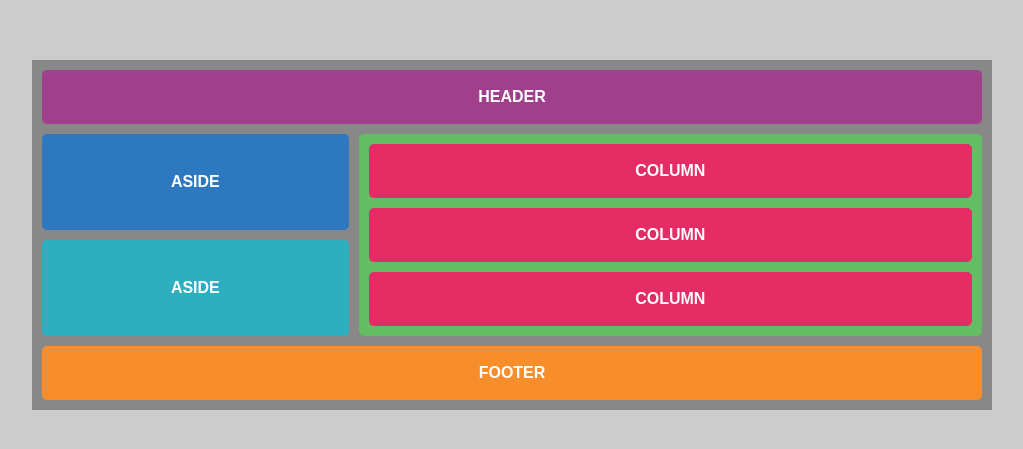
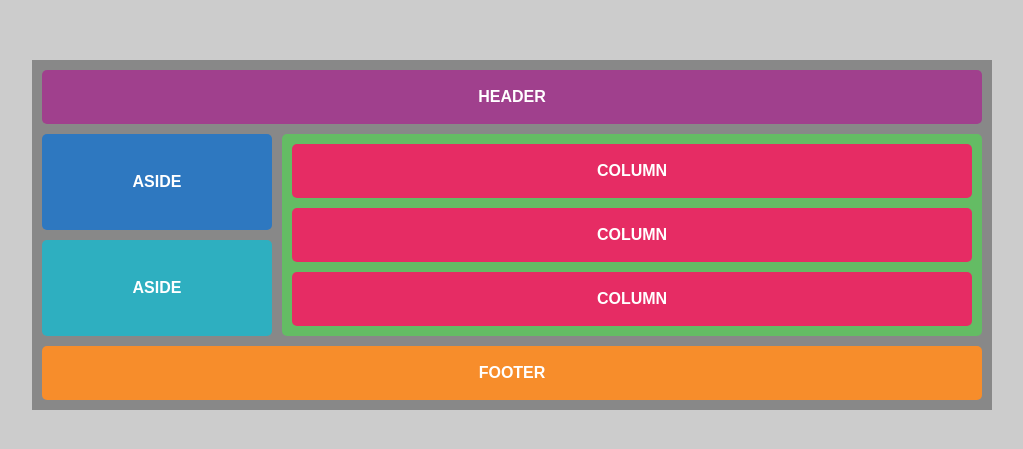
Before and after one commit to TJnxtDoor/grid-wireframe-practice, a plain HTML site: page index.html in a window 1280 px wide. Shown: the part 165-614 px from the top of the page, without its empty margins (128-1151 px from the left). Drawn offline with Linux system fonts and the light colour scheme.

Commit message:
Update styles.css

```diff
--- a/CSS/styles.css
+++ b/CSS/styles.css
@@ -79,7 +79,7 @@ body {
 @media (min-width: 769px) {
     .grid-container {
         max-width: 960px;
-        grid-template-columns: 1fr 1fr 1fr;
+        grid-template-columns: 1fr 2fr 1fr;
         /* Define the new grid areas for the desktop layout */
         grid-template-areas:
             "header header header"
```
